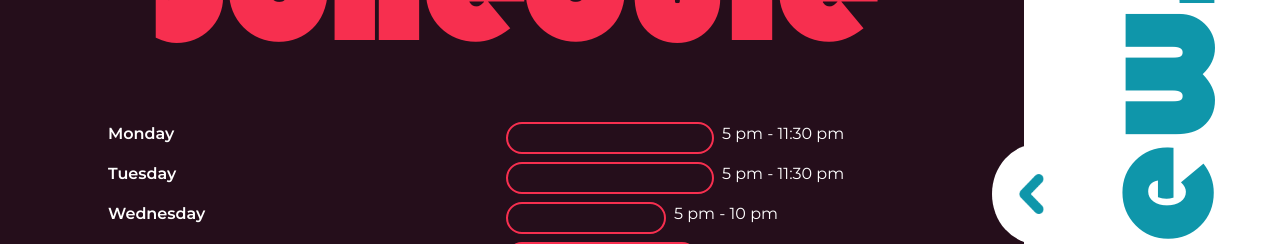
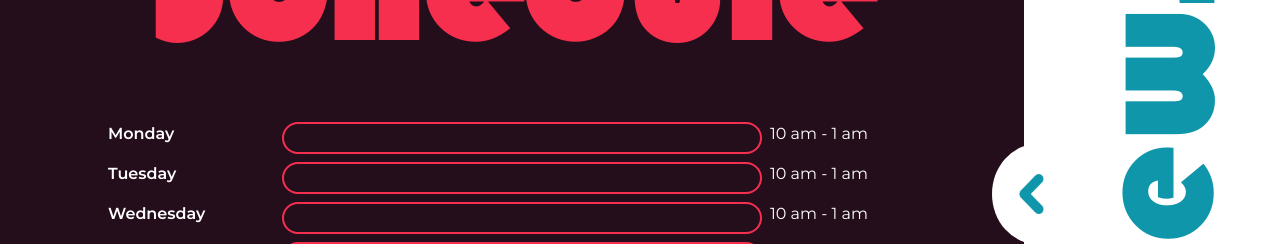
Before and after one commit to kayashth1/Bowling_App, a React (Vite) app: page / in a window 1280 px wide. Shown: the part 1020-1264 px from the top of the page. Built offline with nearby package versions, Linux system fonts and the light colour scheme.

Commit message:
Changed Schedule

```diff
--- a/src/components/Timetable.jsx
+++ b/src/components/Timetable.jsx
@@ -51,37 +51,37 @@ const TimetableRow = ({ day, startHour, endHour, startTime, endTime }) => {
 const data = [
   {
     day: 'Monday',
-    startHour: 17,
-    endHour: 23.5,
-    startTime: '5 pm',
-    endTime: '11:30 pm',
+    startHour: 10,
+    endHour: 25,
+    startTime: '10 am',
+    endTime: '1 am',
   },
   {
     day: 'Tuesday',
-    startHour: 17,
-    endHour: 23.5,
-    startTime: '5 pm',
-    endTime: '11:30 pm',
+    startHour: 10,
+    endHour: 25,
+    startTime: '10 am',
+    endTime: '1 am',
   },
   {
     day: 'Wednesday',
-    startHour: 17,
-    endHour: 22,
-    startTime: '5 pm',
-    endTime: '10 pm',
+    startHour: 10,
+    endHour: 25,
+    startTime: '10 am',
+    endTime: '1 am',
   },
   {
     day: 'Thursday',
-    startHour: 17,
-    endHour: 23,
-    startTime: '5 pm',
-    endTime: '11 pm',
+    startHour: 10,
+    endHour: 25,
+    startTime: '10 am',
+    endTime: '1 am',
   },
   {
     day: 'Friday',
-    startHour: 17,
+    startHour: 10,
     endHour: 25,
-    startTime: '5 pm',
+    startTime: '10 am',
     endTime: '1 am',
   },
   {
```
